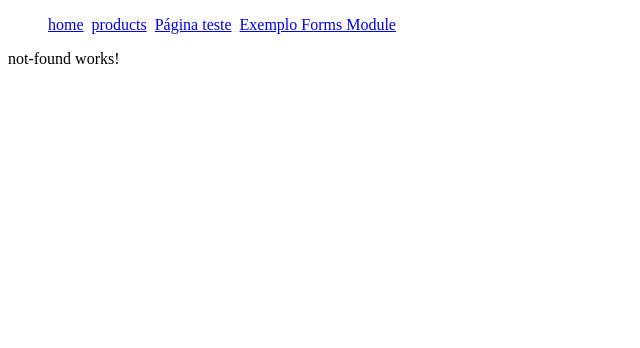
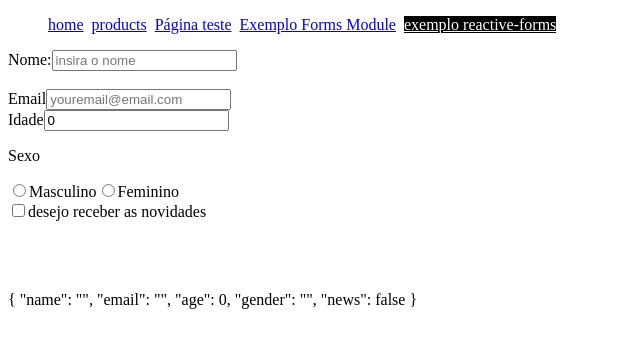
Before and after one commit to PauloHBLima/treinamento-angular, an Angular app: page /reactive-forms in a window 1280 px wide. Before the commit this address led to /error. Shown: the top 348 px of the page, without its empty margins (0-640 px from the left). Built offline with nearby package versions, Linux system fonts and the light colour scheme.

Commit message:
criando formulário com formcontrolname

```diff
--- a/src/app/app-routing.module.ts
+++ b/src/app/app-routing.module.ts
@@ -6,6 +6,7 @@ import { ProductsComponent } from './pages/products/products.component';
 import { ProductComponent } from './pages/product/product.component';
 import { FirstComponentComponent } from './components/first-component/first-component.component';
 import { SimpleFormComponent } from './pages/simple-form/simple-form.component';
+import { ReactiveFormComponentComponent } from './pages/reactive-form-component/reactive-form-component.component';
 
 const routes: Routes = [
     { path: '', component: HomeComponent },
@@ -14,6 +15,7 @@ const routes: Routes = [
     { path: 'products/:id', component: ProductComponent },
     { path: 'teste', component: FirstComponentComponent },
     { path: 'forms-module', component: SimpleFormComponent },
+    {path: 'reactive-forms', component: ReactiveFormComponentComponent},
     { path: "**", redirectTo: "/error" },
 ];
 
--- a/src/app/components/header/header.component.ts
+++ b/src/app/components/header/header.component.ts
@@ -12,7 +12,8 @@ export class HeaderComponent {
         {rota: '/', texto: 'home'},
         {rota: '/products', texto: 'products'},
         {rota: '/test', texto: 'Página teste'},
-        { rota: '/forms-module', texto: "Exemplo Forms Module"}
+        { rota: '/forms-module', texto: "Exemplo Forms Module"},
+        {rota: '/reactive-forms', texto: 'exemplo reactive-forms'}
     ]
 
 }
--- /dev/null
+++ b/src/app/pages/reactive-form-component/reactive-form-component.component.html
@@ -0,0 +1,30 @@
+<form [formGroup]="cadastroForm" autocomplete="off">
+    <div>
+        <label for="name">Nome:</label>
+        <input type="text" id="name" placeholder="insira o nome" formControlName="name">
+    </div>
+    <br>
+    <div>
+        <label for="email">Email</label>
+        <input type="email" id="email" placeholder="youremail@email.com" formControlName="email">
+    </div>
+    <div>
+        <label for="age">Idade</label>
+        <input type="number" id="age" formControlName="age">
+    </div>
+    <div>
+        <p>Sexo</p>
+
+        <input type="radio" value="M" id="M" formControlName="gender">
+        <label for="M">Masculino</label>
+        <input type="radio" value="F" id="F" formControlName="gender">
+        <label for="F">Feminino</label>
+    </div>
+    <div>
+        <input type="checkbox" id="news" formControlName="news">
+        <label for="news">desejo receber as novidades</label>
+    </div>
+
+    <br><br><br>
+    <p>{{cadastroForm.value | json}}</p>
+</form>
--- /dev/null
+++ b/src/app/pages/reactive-form-component/reactive-form-component.component.ts
@@ -0,0 +1,22 @@
+import { Component, OnInit, inject } from '@angular/core';
+import { FormControl, FormGroup } from '@angular/forms';
+
+@Component({
+  selector: 'app-reactive-form-component',
+  templateUrl: './reactive-form-component.component.html',
+  styleUrls: ['./reactive-form-component.component.scss']
+})
+/* formGroup = inject(FormGroup) --- versão 15/16*/
+/* constructor(private formGroup: FormGroup) {} */
+
+export class ReactiveFormComponentComponent implements OnInit {
+    cadastroForm: FormGroup = new FormGroup({
+        name: new FormControl(''),
+        email: new FormControl(''),
+        age: new FormControl(0),
+        gender: new FormControl(''),
+        news: new FormControl(false),
+    });
+
+    ngOnInit(): void {};
+    }
```
Also changed, not shown: src/app/app.module.ts (+5 -2 lines), src/app/pages/reactive-form-component/reactive-form-component.component.scss (added), 1 other file (tests, documents, lock files or other folders).
